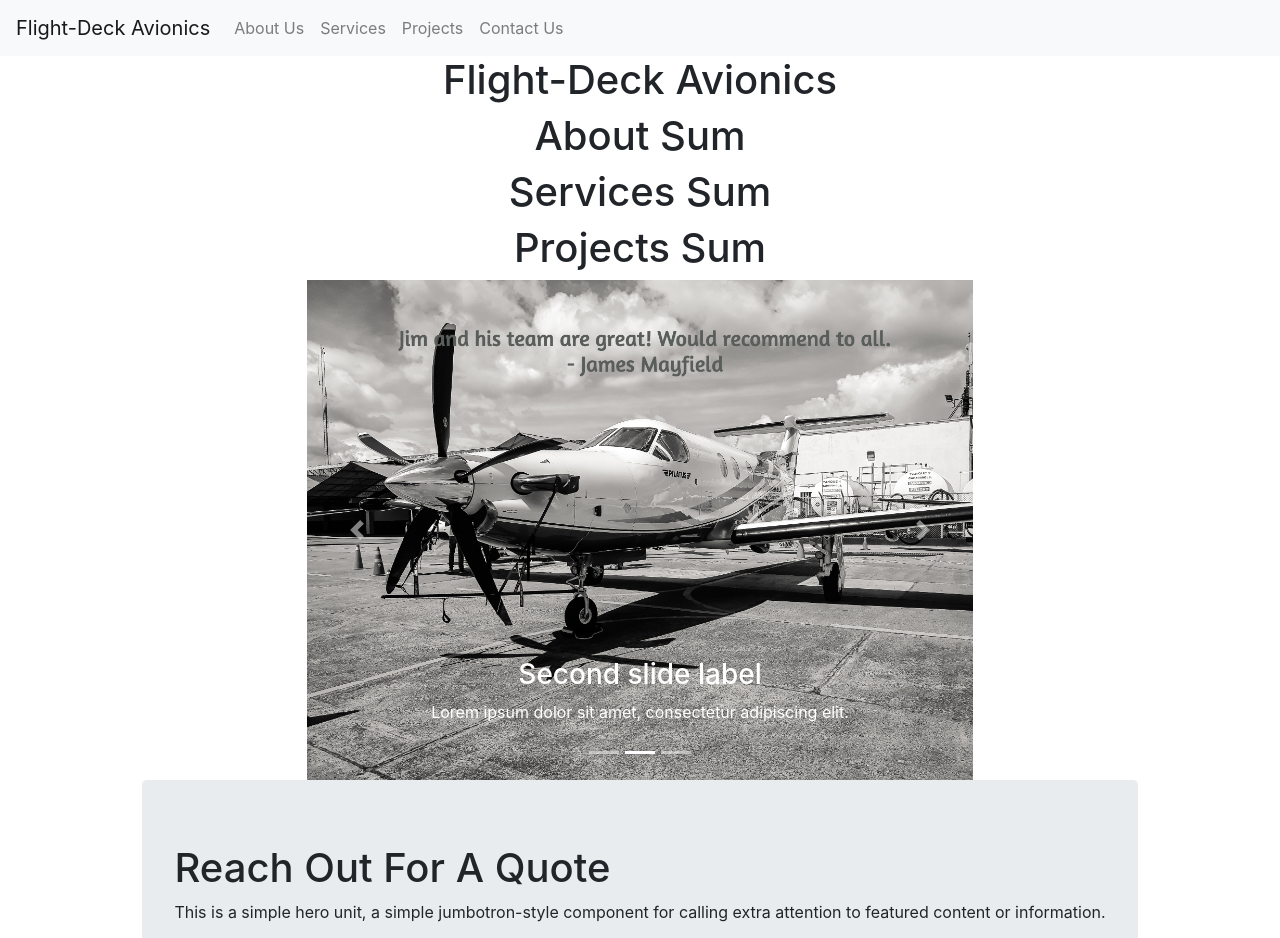
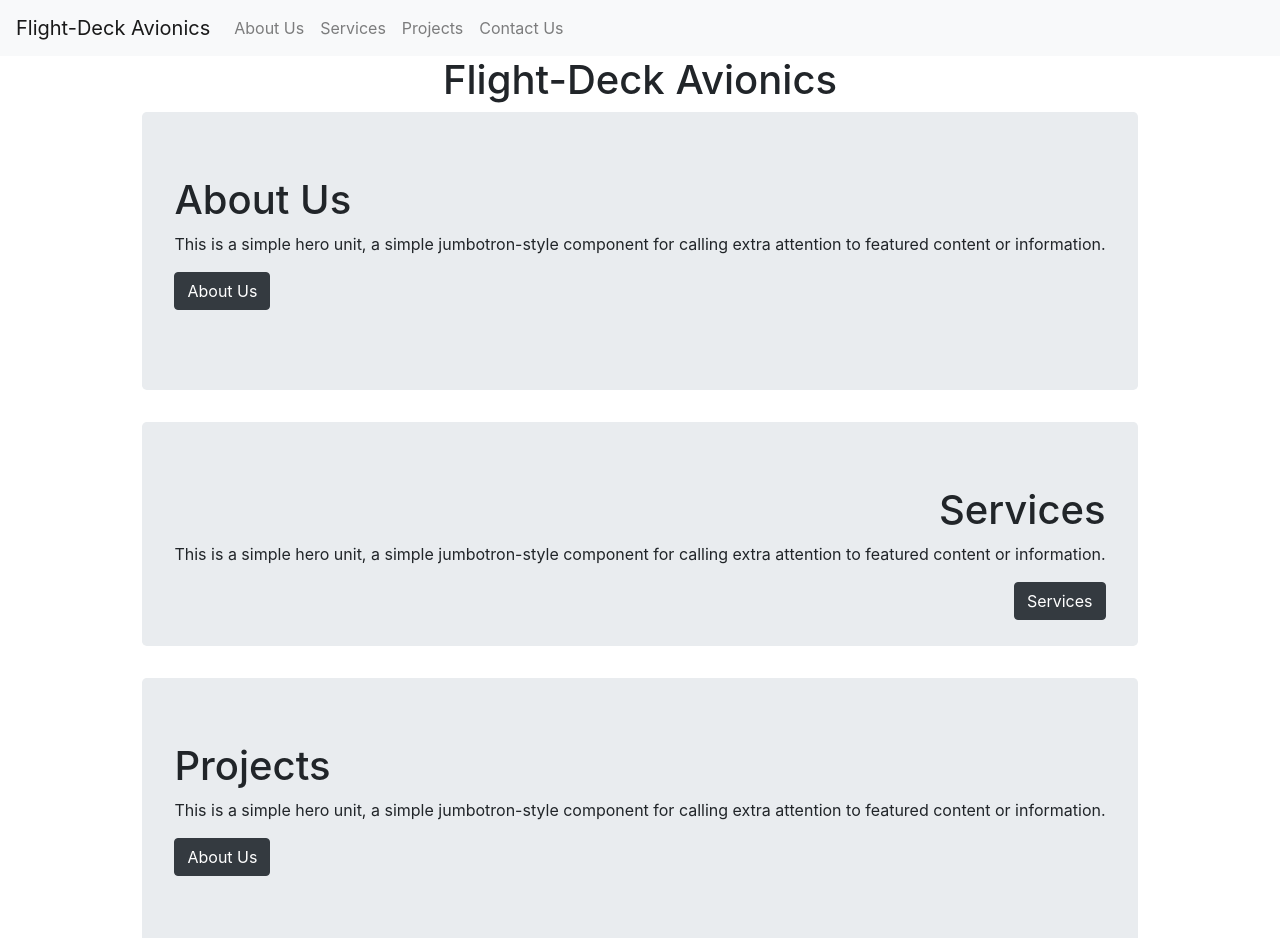
Before and after one commit to Jaydon-Goodrich/flight-deck, a Next.js app: page / in a window 1280 px wide. Shown: the top 938 px of the page. Built offline with nearby package versions, Linux system fonts and the light colour scheme.

Commit message:
jumbos for sections

```diff
--- /dev/null
+++ b/components/AboutSum.js
@@ -0,0 +1,21 @@
+import Jumbotron from 'react-bootstrap/Jumbotron'
+import Button from 'react-bootstrap/Button'
+
+const AboutSum = () => {
+    return(
+        <div>
+            <Jumbotron>
+                <h1>About Us</h1>
+                <p>
+                    This is a simple hero unit, a simple jumbotron-style component for calling
+                    extra attention to featured content or information.
+                </p>
+                <p>
+                    <Button variant="dark" href="/about">About Us</Button>
+                </p>
+            </Jumbotron>
+        </div>
+    );
+}
+
+export default AboutSum;
--- a/components/Jumbo.js
+++ b/components/Jumbo.js
@@ -7,13 +7,13 @@ const Jumbo = () => {
 
     return (
         <Jumbotron>
-            <h1>Reach Out For A Quote</h1>
+            <h1 style={{textAlign:'right'}}>Reach Out For A Quote</h1>
             <p>
                 This is a simple hero unit, a simple jumbotron-style component for calling
                 extra attention to featured content or information.
             </p>
             <p>
-                <Button variant="dark" href="/contact">Contact Us</Button>
+                <Button style={{float:'right'}} variant="dark" href="/contact">Contact Us</Button>
             </p>
         </Jumbotron>
     );
--- /dev/null
+++ b/components/ProjectSum.js
@@ -0,0 +1,21 @@
+import Jumbotron from 'react-bootstrap/Jumbotron'
+import Button from 'react-bootstrap/Button'
+
+const ProjectSum = () => {
+    return(
+        <div>
+            <Jumbotron>
+                <h1>Projects</h1>
+                <p>
+                    This is a simple hero unit, a simple jumbotron-style component for calling
+                    extra attention to featured content or information.
+                </p>
+                <p>
+                    <Button variant="dark" href="/articles">About Us</Button>
+                </p>
+            </Jumbotron>
+        </div>
+    );
+}
+
+export default ProjectSum;
--- a/components/Reviews.js
+++ b/components/Reviews.js
@@ -1,10 +1,11 @@
 import Carousel from 'react-bootstrap/Carousel';
+import Jumbotron from 'react-bootstrap/Jumbotron';
 
 
 const Reviews = () => {
     return(
         <div>
-        <Carousel>
+        <Carousel style={{maxWidth:956, paddingBottom:30}}>
         <Carousel.Item>
             <img
             className="d-block w-100"
--- /dev/null
+++ b/components/ServiceSum.js
@@ -0,0 +1,21 @@
+import Jumbotron from 'react-bootstrap/Jumbotron'
+import Button from 'react-bootstrap/Button'
+
+const ServiceSum = () => {
+    return(
+        <div>
+            <Jumbotron>
+                <h1 style={{textAlign:'right'}}>Services</h1>
+                <p>
+                    This is a simple hero unit, a simple jumbotron-style component for calling
+                    extra attention to featured content or information.
+                </p>
+                <p>
+                    <Button style={{float:'right'}} variant="dark" href="/services">Services</Button>
+                </p>
+            </Jumbotron>
+        </div>
+    );
+}
+
+export default ServiceSum;
--- a/pages/index.js
+++ b/pages/index.js
@@ -2,6 +2,11 @@ import Head from 'next/head'
 import styles from '../styles/Home.module.css'
 import Jumbo from '../components/Jumbo'
 import Reviews from '../components/Reviews'
+import AboutSum from  '../components/AboutSum'
+import ServiceSum from  '../components/ServiceSum'
+import ProjectSum from  '../components/ProjectSum'
+
+
 
 export default function Home() {
   return (
@@ -11,11 +16,11 @@ export default function Home() {
         <link rel="icon" href="/testlogo4.png" />
       </Head>
       <h1>Flight-Deck Avionics</h1>
-      <h1>About Sum</h1>
-      <h1>Services Sum</h1>
-      <h1>Projects Sum</h1>
+      <AboutSum/>
+      <ServiceSum />
+      <ProjectSum />
+      <Jumbo />
       <Reviews />
-      <Jumbo />
 
     </div>
   )
```
